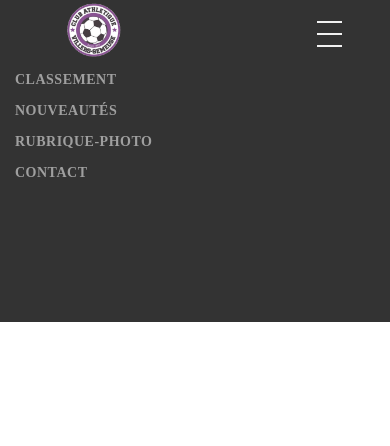
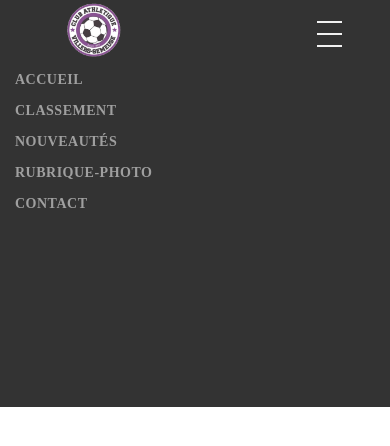
Before and after one commit to Jcollart/RUCBY, a PHP site: page /html/header.php in a window 390 px wide, after a click that opens the changed part. Shown: the top 446 px of the page. Run offline with PHP 8.4, Linux system fonts and the light colour scheme; some libraries are stand-ins or nearby versions.

Commit message:
ajout bouton accueil / modif css header

```diff
--- a/css/header.css
+++ b/css/header.css
@@ -105,7 +105,7 @@ nav > #nav-check {
     height: 0px;
   }
   nav > #nav-check:checked + .nav-links {
-    height: calc(35vh - 30px);
+    height: calc(45vh - 30px);
     overflow-y: auto;
   }
 
--- a/css/header2.css
+++ b/css/header2.css
@@ -104,7 +104,7 @@ nav > #nav-check {
   }
 
   nav > #nav-check:checked + .nav-links {
-    height: calc(35vh - 30px);
+    height: calc(45vh - 30px);
     overflow-y: auto;
   }
 
--- a/header.php
+++ b/header.php
@@ -16,6 +16,7 @@
     </div>
     <input type="checkbox" id="nav-check">
     <div class="nav-links">
+      <a href="rank.php">accueil</a>
       <a href="rank.php">classement</a>
       <a href="news.php">nouveautés</a>
       <a href="Rubphoto.php">rubrique-photo</a>
--- a/header2.php
+++ b/header2.php
@@ -15,6 +15,7 @@
   </div>
   <input type="checkbox" id="nav-check">
   <div class="nav-links">
+    <a href="rank.php">accueil</a>
     <a href="rank.php">classement</a>
     <a href="news.php">nouveautés</a>
     <a href="Rubphoto.php">rubrique-photo</a>
```
